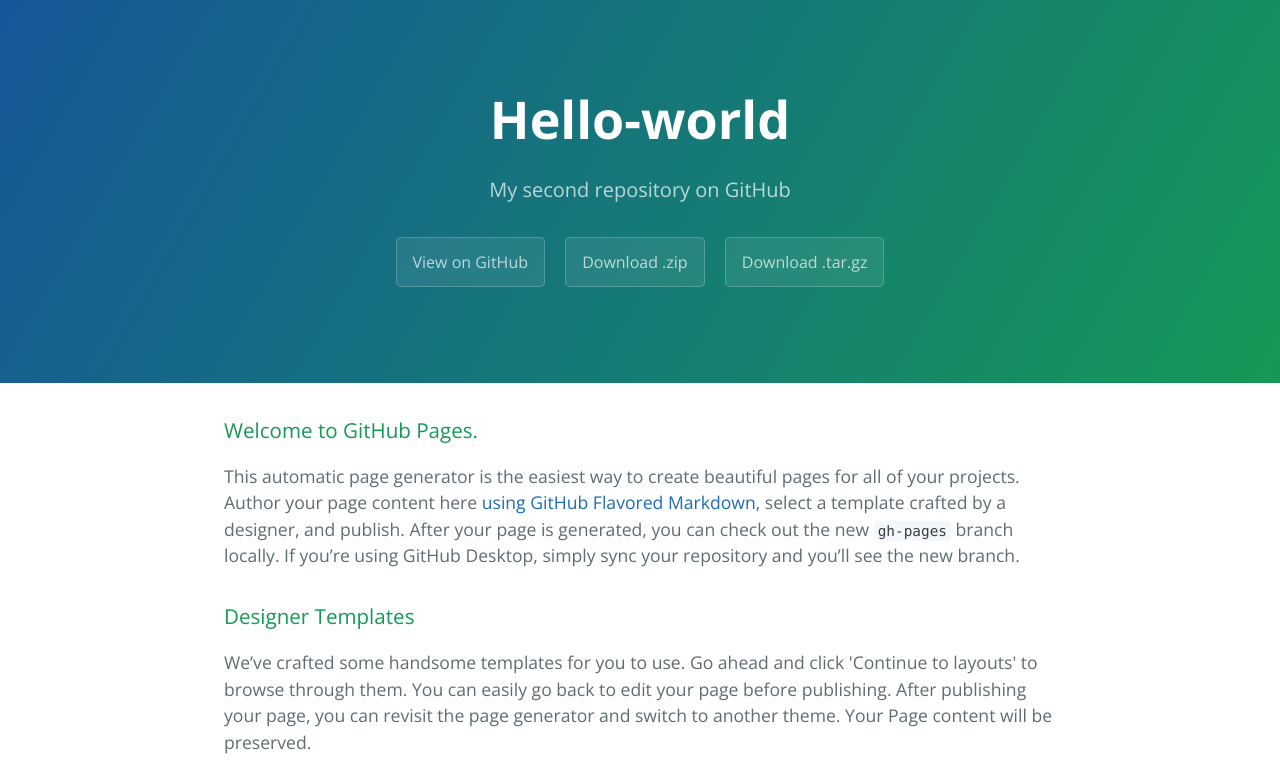
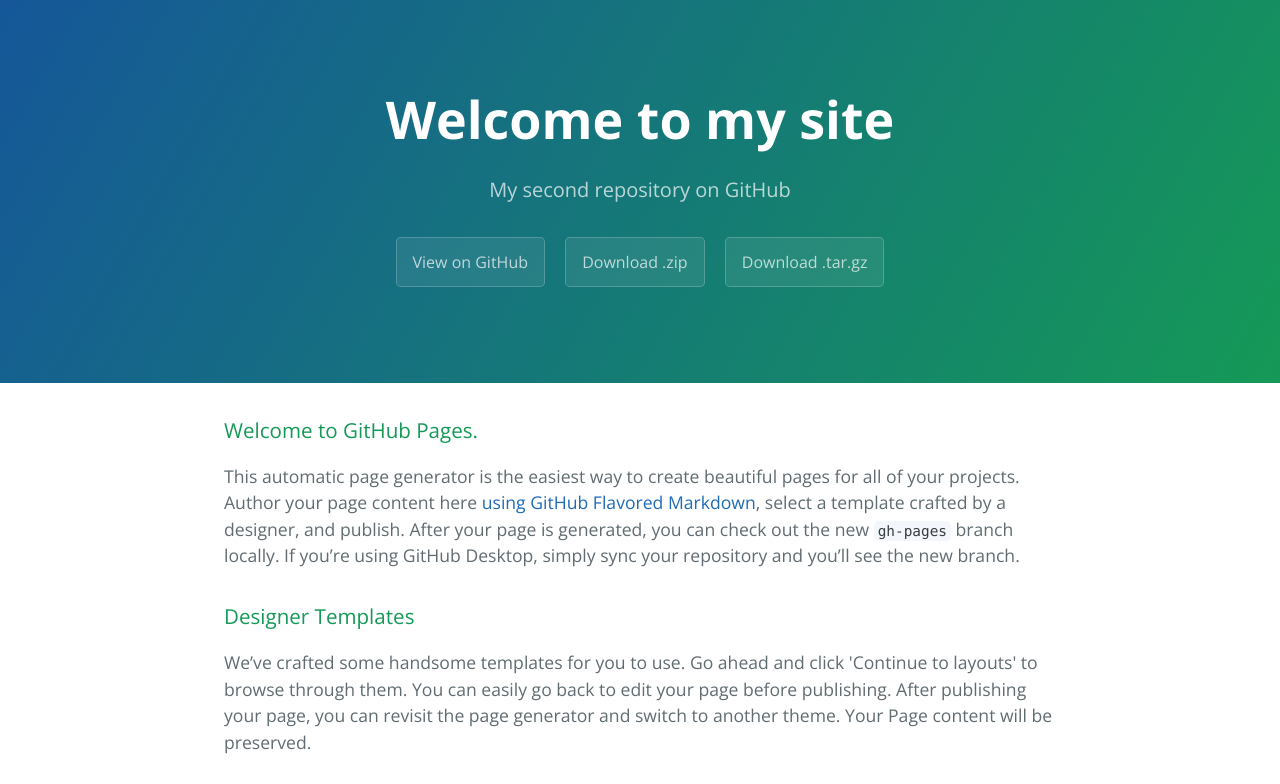
Before and after one commit to KAILASH08/hello-world, a plain HTML site: page index.html in a window 1280 px wide. Shown: the top 784 px of the page. Drawn offline with nearby package versions, Linux system fonts and the light colour scheme.

Commit message:
Update index.html

```diff
--- a/index.html
+++ b/index.html
@@ -11,7 +11,7 @@
   </head>
   <body>
     <section class="page-header">
-      <h1 class="project-name">Hello-world</h1>
+      <h1 class="project-name">Welcome to my site</h1>
       <h2 class="project-tagline">My second repository on GitHub</h2>
       <a href="https://github.com/KAILASH08/hello-world" class="btn">View on GitHub</a>
       <a href="https://github.com/KAILASH08/hello-world/zipball/master" class="btn">Download .zip</a>
```
